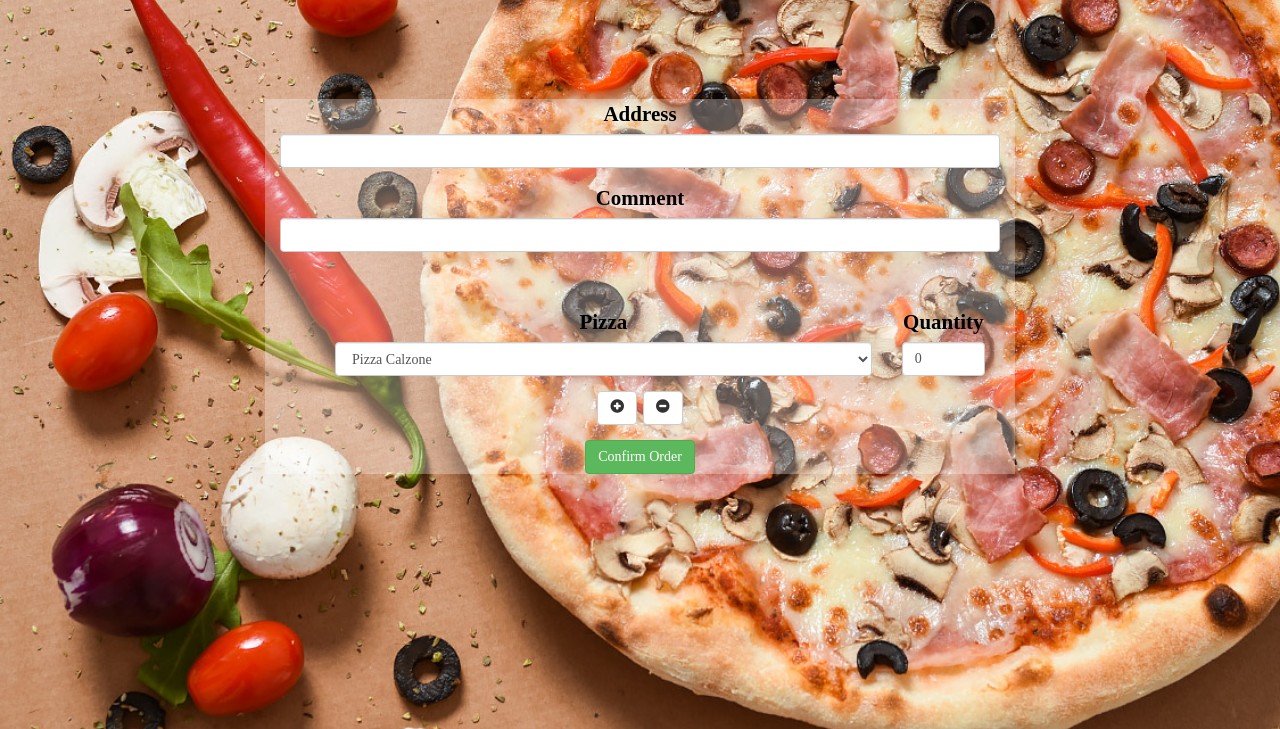
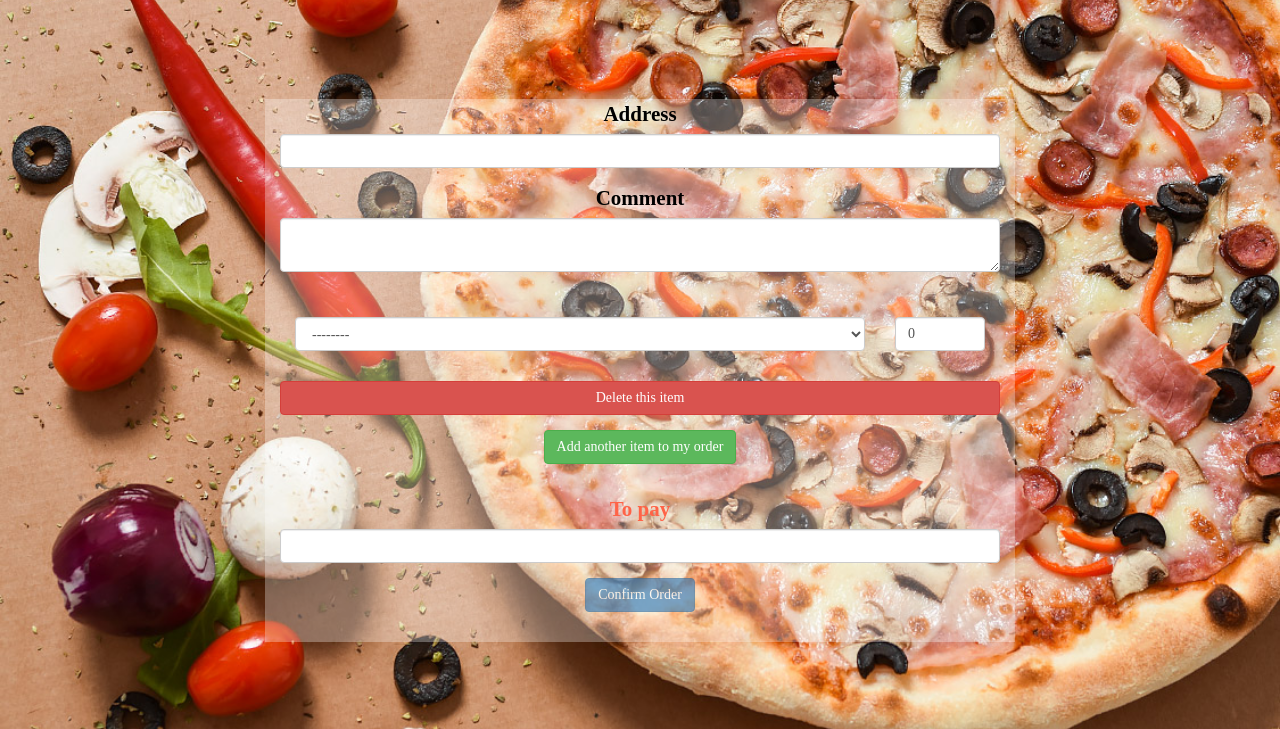
Before and after one commit to TeodoraBudeanu/Teo-s-Pizza, a Django app: page /order/place_order in a window 1280 px wide. Shown: the part 71-800 px from the top of the page. Run offline with Django 3.2, Linux system fonts and the light colour scheme; a user stored in the database is signed in; data comes from the database, SQL or seed files in the repository; both versions use the stored data as it was after the commit; some libraries are stand-ins or nearby versions.

Commit message:
Changed order form form jsonform to HTML

```diff
--- a/pizza/order/urls.py
+++ b/pizza/order/urls.py
@@ -4,7 +4,7 @@ from .views import PlaceOrder, SaveOrder, OrderDetails, PizzaDetails, GetPrice,\
 
 urlpatterns = [
     re_path(r'^place_order$', PlaceOrder.as_view(), name="place_order"),
-    re_path(r'^save_order/(?P<pk>\d+)/$', SaveOrder.as_view(), name="save_order"),
+    re_path(r'^save_order$', SaveOrder.as_view(), name="save_order"),
     re_path(r'^order_details/(?P<pk>\d+)/$', OrderDetails.as_view(), name="order_details"),
     re_path(r'^pizza_details/(?P<pk>\d+)/$', PizzaDetails.as_view(), name="pizza_details"),
     re_path(r'^get_order$', GetOrder.as_view(), name="get_order"),
--- a/pizza/order/views.py
+++ b/pizza/order/views.py
@@ -59,6 +59,8 @@ class PlaceOrder(RetrieveAPIView):
     renderer_classes = [TemplateHTMLRenderer]
     template_name = 'orders/order_form.html'
     serializer_class = OrderSerializer
+    style_vert = {'template_pack': 'rest_framework/vertical/'}
+    style_hor = {'template_pack': 'rest_framework/inline/'}
 
     def get_queryset(self):
         return Order.objects.all()
@@ -74,6 +76,7 @@ class PlaceOrder(RetrieveAPIView):
         return obj
 
     def get(self, request, *args, **kwargs):
+        # get order, order_item objects
         order = self.get_object()
         if (order is None):
             order = Order(user=request.user)
@@ -82,10 +85,19 @@ class PlaceOrder(RetrieveAPIView):
             order_item.save()
         else:
             setattr(order, 'confirmed', '0')
-        return Response({'order_id': order.id})
+            order.save()
+        # serializers
+        order_ser = OrderSerializer(order)
+        order_items_ser = []
+        oi_query = OrderItem.objects.filter(order=order)
+        for item in oi_query:
+            order_items_ser.append(OrderItemSerializer(item))
+        return Response({'order_ser': order_ser, 'order_items_ser' : order_items_ser,
+                    'order': order, 'style_vert': self.style_vert, 'style_hor': self.style_hor})
 
 
-class SaveOrder(CreateAPIView):
+@method_decorator(login_required, name='dispatch')
+class SaveOrder(RetrieveAPIView):
     renderer_classes = [TemplateHTMLRenderer]
     template_name = 'orders/order_details.html'
     serializer_class = OrderSerializer
@@ -94,38 +106,56 @@ class SaveOrder(CreateAPIView):
     def get_queryset(self):
         return Order.objects.all()
 
-    def post(self, request, *args, **kwargs):
+    def get(self, request):
+        # parse request data
+        def parseString(s):
+            s = s.split('&')
+            st = []
+            arr = []
+            for subs in s:
+                subs = subs.split('=')
+                arr.append({subs[0]: subs[1]})
+            return arr
+
+        order_data = parseString(request.GET['order_data'])
+        order_item_data = parseString(request.GET['order_item_data'])
         # update order
-        order = get_object_or_404(Order, pk=kwargs['pk'])
-        x = request.data.dict()
-        serializer = OrderSerializer(order, data=x, partial=True)
+        order = get_object_or_404(Order, pk=request.GET['order_id'])
+        order_data = {**order_data[1], **order_data[2]}
+        serializer = OrderSerializer(order, data=order_data, partial=True)
         if (serializer.is_valid()):
-            serializer.save()
+            order=serializer.save()
+            setattr(order, 'confirmed', '1')
+            order.save()
         else:
-            return Response({'text':serializer.errors}, template_name = 'error.html',
-                                             status=status.HTTP_418_NOT_VALID)
-        order=serializer.save()
-        setattr(order, 'confirmed', '1')
-        order.save()
+            return JsonResponse({'text':serializer.errors})
         # update order items
         OrderItem.objects.filter(order=order).delete()
-        y = [(key, value) for key, value in x.items() if 'order' in key.lower()]
-        sorty = sorted(y, key=lambda q:q[0])
-        for i in range(0, len(sorty)-1, 2):
-            order_item = OrderItem(order=order, pizza_type=Pizza.objects.get(name=sorty[i][1]), quantity=sorty[i+1][1])
+
+        n = len(order_item_data)
+        for i in range(0, n, 2):
+            order_item = OrderItem(order=order)
             order_item.save()
-#    else: orderitem = OrderItem(order=order, pizza_type=sorty[0][1], quantity=sorty[1][1])
-
-        return redirect('confirm_order')
+            data = {**order_item_data[i], **order_item_data[i+1]}
+            serializer = OrderItemSerializer(order_item, data=data, partial=True)
+            import pdb; pdb.set_trace()
+            if (serializer.is_valid()):
+                serializer.save()
+                import pdb; pdb.set_trace()
+            else:
+                return JsonResponse({'text':serializer.errors})
+        return JsonResponse("confirm_order", safe=False)
 
 
+@method_decorator(login_required, name='dispatch')
 class ConfirmOrder(CreateAPIView):
     def get_queryset(self):
         return Order.objects.all()
 
     def get(self, request, format=None):
-        order = Order.objects.get(paid='0')
+        order = Order.objects.filter(paid='0').get(user=request.user)
         order_items = OrderItem.objects.filter(order=order)
+        import pdb; pdb.set_trace()
         return render(request, "orders/order_confirmation.html",
                                 {'order': order, 'orderItems': order_items})
 
@@ -140,6 +170,7 @@ class ConfirmOrder(CreateAPIView):
         return redirect(order)
 
 
+@method_decorator(login_required, name='dispatch')
 @method_decorator(csrf_exempt, name='dispatch')
 class GetPrice(TemplateView):
 
@@ -149,6 +180,7 @@ class GetPrice(TemplateView):
             return HttpResponse("0");
         pizza = get_object_or_404(Pizza, name=pizza_name)
         return HttpResponse(pizza.price)
+
 
 @method_decorator(login_required, name='dispatch')
 class OrderDetails(RetrieveAPIView):
--- a/pizza/static/js/order_form.js
+++ b/pizza/static/js/order_form.js
@@ -1,85 +1,119 @@
 $(document).ready(function(){
-var order_id = document.getElementById("order").innerHTML;
 
-  $.when(
-    $.get("get_order", {id : order_id }),
-    $.get("get_pizzas")
-  ).then(
-    function(order, pizzas){
-      var pizza_types = [];
-      pizzas[0].forEach(myFunction);
-      function myFunction(item){
-        pizza_types.push(item.name);
+  $('.submit-button').prop('disabled', true);
+
+  $(".form-row").change(function(){
+    calculate_total();
+  });
+
+  $("#confbtn").click(function(e){
+    e.preventDefault()
+    var order_data = $("#orderForm").serialize();
+    var order_item_data = $("#orderItemsForm").serialize();
+    var order_id = $("#order_id").text();
+    console.log(order_data);
+    console.log(order_item_data);
+
+    $.ajax({
+      type: "GET",
+      url: 'save_order',
+      data: {order_data: order_data, order_item_data: order_item_data, order_id: order_id},
+      success: function(data){
+        console.log(data);
+        window.location.href = data;
+      },
+    });
+  });
+
+  function calculate_total(){
+    var total = 0;
+    $(".form-row").each(function(){
+      var price = 0;
+      var pizza = $(this).find(".pizza :selected").text();
+      var quantity = $(this).find("input").val();
+
+      if (!quantity>0){
+        $("#output1").val(total);
+        if ($("#output1").val()==0){
+          $('.submit-button').prop('disabled', true);
+        };
       }
+      else if (pizza!="--------" && quantity>0){
+          $.ajax({
+            type:"GET",
+            url: "get_price",
+            data: { name: pizza },
+            async: true,
+            datatype: "text",
+            success: function(data){
+              total = total + data * quantity;
+              $("#output1").val(total);
+              if ($("#output1").val()>0) {
+                $('.submit-button').prop('disabled', false);
+              }
+            }})};
+      });
+  };
 
-      $("form").jsonForm({
-        schema: {
-          type: "object",
-          properties: {
-            id: {type: "integer"},
-            address: {type: "string", minLength: 5, required: true},
-            comment: {type: "string"},
-            order_items: {
-              type: "array",
-              items: {
-                type: "object",
-                title: "Item",
-                properties: {
-                  pizza_type:{type: "string" , enum: pizza_types , minLength: 1, required: true},
-                  quantity: {type: "integer", default: 1, minimum: 1,  maximum: 10, required: true},
-                },
-              },
-            },
-            user: {type: "integer"},
-          },
-        },
-        form: [
-          {
-            key: "id",
-            type: "hidden"
-          },
-          {
-            key: "address",
-            title: "Address"
-          },
-          {
-            key: "comment",
-            title: "Comment",
-          },
-          {
-            type: "array",
-            title: " ",
-            items: [
-              {
-                type: "section",
-                items: [{
-                      key: "order_items[].pizza_type",
-                      title: "Pizza",
-                      htmlClass: "col-md-10 mb-0",
-                    },
-                    {
-                      key: "order_items[].quantity",
-                      title: "Quantity",
-                      htmlClass: "col-md-2 mb-0"
-                    },
-              ]
-            }
-          ]
-        },
-        {
-          key: "user",
-          type: "hidden"
-        },
+  $(document).on('click', '.add-form-row', function(e){
+    e.preventDefault();
+    cloneMore('.form-row:last', 'form');
+    return false;
+  });
 
-        {
-          type: "submit",
-          title: "Confirm Order",
-          htmlClass: "btn btn-success"
-        }],
-        value: order[0],
-      });
+  $(document).on('click', '.delete-form-row', function(e){
+    e.preventDefault();
+    deleteForm($(this));
+    calculate_total();
+    return false;
+});
+
+  function updateElementIndex(el, prefix, ndx) {
+    var id_regex = new RegExp('(' + prefix + '-\\d+)');
+    var replacement = prefix + '-' + ndx;
+    if ($(el).attr("for")) $(el).attr("for", $(el).attr("for").replace(id_regex, replacement));
+    if (el.id) el.id = el.id.replace(id_regex, replacement);
+    if (el.name) el.name = el.name.replace(id_regex, replacement);
+  }
+
+  function cloneMore(selector, prefix) {
+    var newElement = $(selector).clone(true);
+    var total = $('#id_' + prefix + '-TOTAL_FORMS').val();
+    newElement.find(':input:not([type=button]):not([type=submit]):not([type=reset])').each(function() {
+        var name = $(this).attr('name')
+        if(name) {
+            name = name.replace('-' + (total-1) + '-', '-' + total + '-');
+            var id = 'id_' + name;
+            $(this).attr({'name': name, 'id': id}).val('').removeAttr('checked');
+        }
+    });
+    newElement.find('label').each(function() {
+        var forValue = $(this).attr('for');
+        if (forValue) {
+          forValue = forValue.replace('-' + (total-1) + '-', '-' + total + '-');
+          $(this).attr({'for': forValue});
+        }
+    });
+
+    total++;
+    $('#id_' + prefix + '-TOTAL_FORMS').val(total);
+    $(selector).after(newElement);
+    var conditionRow = $('.form-row:not(:last)');
+    conditionRow.find('.btn.add-form-row')
+    .removeClass('btn-success').addClass('btn-danger').addClass('btn-block')
+    .removeClass('add-form-row').addClass('delete-form-row')
+    .html('Delete this item');
+    return false;
+  }
+
+  function deleteForm(btn) {
+    var oi = 0
+    $(".pizza").each(function(){
+      oi++;
+    });
+    if (oi > 1){
+        // TODO: Find a way to delete parent
     }
-  ).fail(function(err) {
-    console.error('Oops', err);
-  });
+    return false;
+}
 });
--- a/pizza/templates/base.html
+++ b/pizza/templates/base.html
@@ -8,6 +8,8 @@
   <meta name="viewport" content="width=device-width, initial-scale=1.0">
   <meta http-equiv="X-UA-Compatible" content="ie=edge">
   <link rel="stylesheet" href="https://maxcdn.bootstrapcdn.com/bootstrap/3.4.0/css/bootstrap.min.css">
+  <link rel="stylesheet" href="https://maxcdn.bootstrapcdn.com/bootstrap/3.3.5/css/bootstrap.min.css">
+
   {% block styling %}
     <link rel="stylesheet" href="/static/css/basestyle.css">
   {% endblock styling %}
--- a/pizza/templates/orders/order_form.html
+++ b/pizza/templates/orders/order_form.html
@@ -18,6 +18,8 @@
     background: rgba(255, 255, 255, 0.3) };
     max-width:160px;
   }
+
+
   </style>
 {% endblock styling %}
 
@@ -27,41 +29,40 @@
 {% endblock %}
 
 {% block content %}
-<a class="hidden" id="order">{{ order_id }}</a>
-<form class='form' action="{% url 'save_order' pk=order_id %}" method="POST">
+<a id="order_id" hidden>{{ order.id }}</a>
+<form id ="orderForm" role="form">
   {% csrf_token %}
-
+  {% render_field order_ser.address style=style_vert %}
+  {% render_field order_ser.comment style=style_vert %}
+  <br>
 </form>
-
-<!--<form role="form" action="{% url 'place_order' %}" method="post">
-  {% csrf_token %}
-  {{ formOrder | crispy }}
-  {{ formSetOrderItem.management_form }}
-  {% for formOrderItem in formSetOrderItem %}
+<form id ="orderItemsForm" role="form">
+  {% for item in order_items_ser %}
+  <div class="form-row" name="order_item" >
     <div class="form-row">
       <div class="form-group col-md-10 mb-0 pizza" >
-      {{ formOrderItem.pizza_type | as_crispy_field }}
+        {% render_field item.pizza_type style=style_hor %}
       </div>
       <div class="form-group col-md-2 mb-0 quantity">
-      {{ formOrderItem.quantity | as_crispy_field }}
+        {% render_field item.quantity style=style_hor %}
       </div>
       <div class="form-group">
         <button id="delete" type="button" class="btn btn-danger btn-block delete-form-row">Delete this item</button>
       </div>
-
-
+    </div>
   </div>
   {% endfor %}
+
   <div>
     <button class="btn btn-success add-form-row">Add another item to my order</button>
   </div><br>
-
 
   <div class="form-group">
     <label for="output1" style="color:tomato">To pay</label>
     <output id="output1" class="form-control"></output>
   </div>
-  <button class="btn btn-primary submit-button" id="yw1">Confirm Order</button><br><br>
+  <button class="btn btn-primary submit-button" id="confbtn">Confirm Order</button><br><br>
 </form>
--->
+
+
 {% endblock %}
```
Also changed, not shown: pizza/db.sqlite3. Lines whose indentation alone changed are shown as unchanged.
